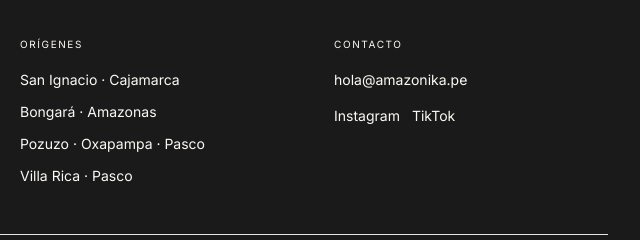
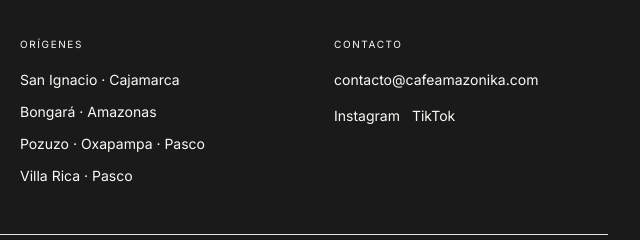
Before and after one commit to expandelab/coffesuite, a React app: page index.html in a window 1280 px wide. Shown: the part 6005-6245 px from the top of the page, 640-1280 px from the left. Built offline with nearby package versions, Linux system fonts and the light colour scheme; no server answers; a web font is replaced by a local one.

Commit message:
index.html

```diff
--- a/index.html
+++ b/index.html
@@ -508,7 +508,7 @@
       <div>
         <span class="label-sm text-[var(--ivory)]/45">Contacto</span>
         <ul class="mt-4 space-y-3 text-sm text-[var(--ivory)]/70">
-          <li>hola@amazonika.pe</li>
+          <li>contacto@cafeamazonika.com</li>
           <li class="flex gap-3 pt-1">
             <a href="https://www.instagram.com/amazonikacafe/" target="_blank" rel="noopener" class="hover:text-[var(--champagne)]">Instagram</a>
             <a href="#" class="hover:text-[var(--champagne)]">TikTok</a>
```
